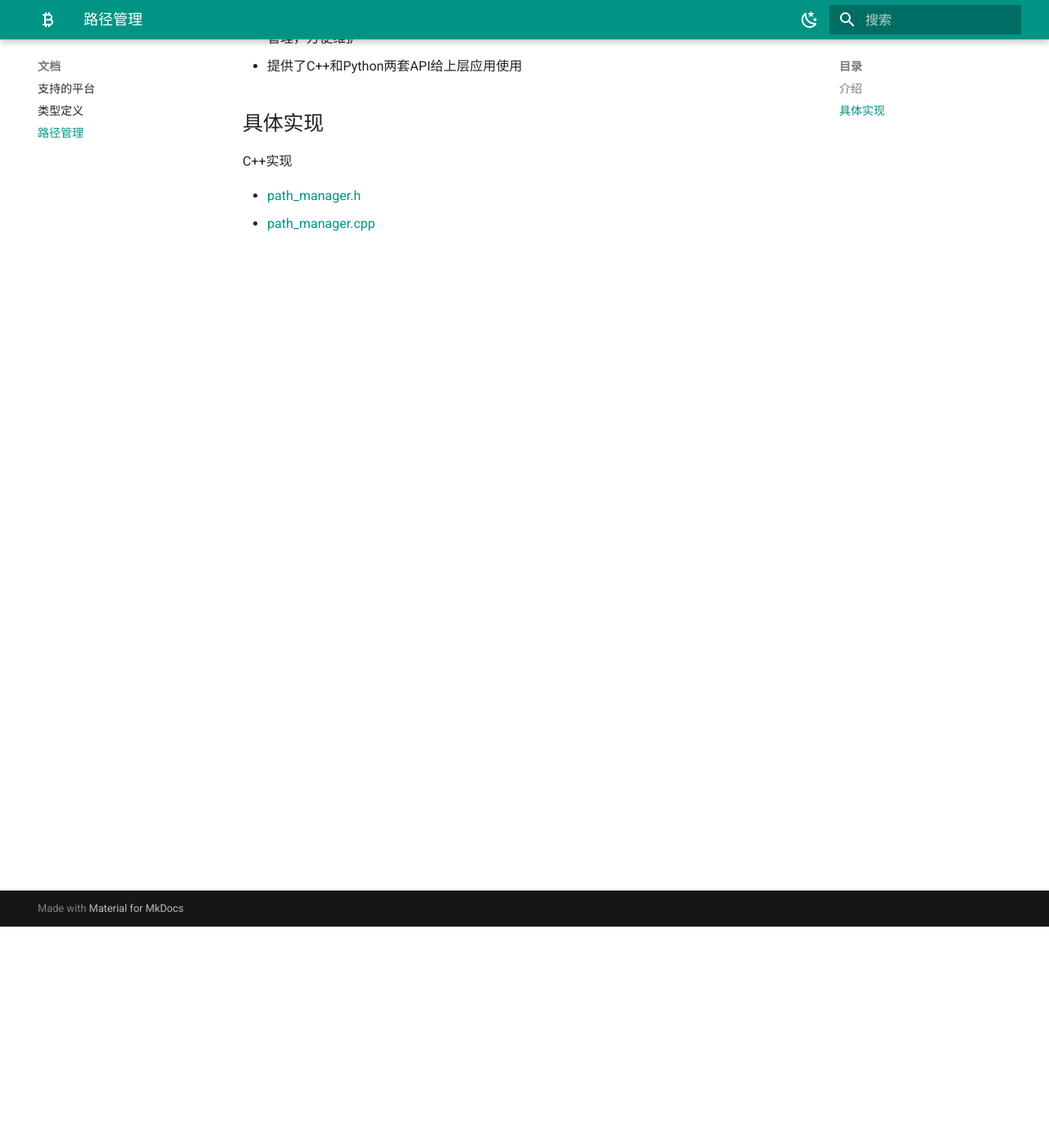
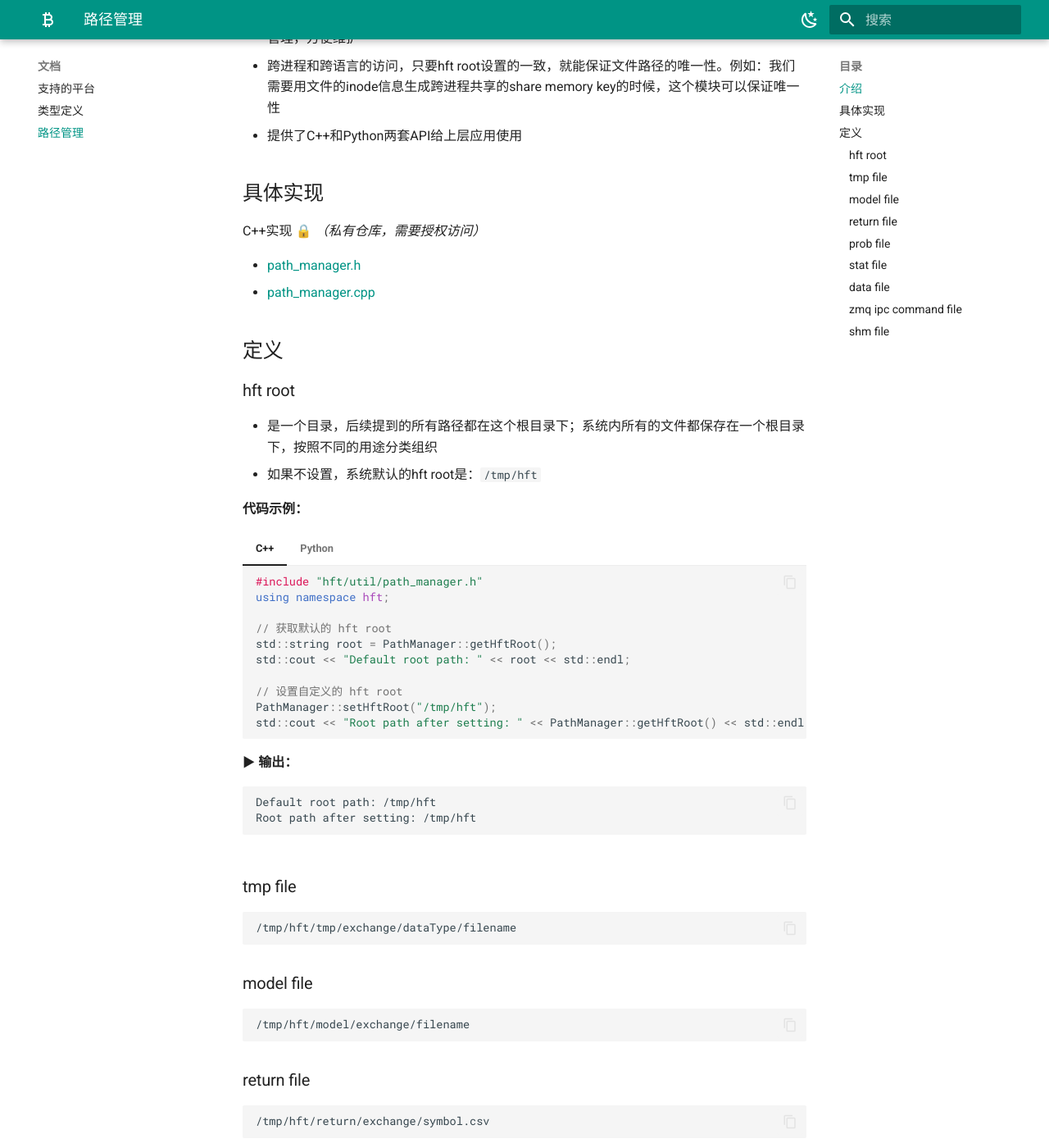
Before and after one commit to relaxdl/hft-wiki, an MkDocs documentation site: the page built from docs/common/path_manager.md, in a window 1280 px wide and 1400 px high, scrolled down 270 px. Shown: the whole window at 82% size. Built offline with MkDocs 1.6.1 and Material for MkDocs 9.7.7, drawn with Linux system fonts in a browser that asks for light colours; some of the changed text lies outside the part shown.

Commit message:
增加了path manager hft root example

````diff
--- a/docs/common/path_manager.md
+++ b/docs/common/path_manager.md
@@ -3,11 +3,110 @@
 ## 介绍
 
 * hft-lib库提供了路径管理的功能，项目中用到的所有路径。由底层C++的`PathManager`来统一管理，方便维护
+* 跨进程和跨语言的访问，只要hft root设置的一致，就能保证文件路径的唯一性。例如：我们需要用文件的inode信息生成跨进程共享的share memory key的时候，这个模块可以保证唯一性
 * 提供了C++和Python两套API给上层应用使用
 
 ## 具体实现
 
-C++实现
+C++实现 🔒 *（私有仓库，需要授权访问）*
 
 * [path_manager.h](https://github.com/relaxdl/hft-lib/blob/main/include/hft/util/path_manager.h)
 * [path_manager.cpp](https://github.com/relaxdl/hft-lib/blob/main/src/hft/util/path_manager.cpp)
+
+## 定义
+
+### hft root
+
+* 是一个目录，后续提到的所有路径都在这个根目录下；系统内所有的文件都保存在一个根目录下，按照不同的用途分类组织
+* 如果不设置，系统默认的hft root是：`/tmp/hft`
+
+**代码示例：**
+
+=== "C++"
+
+    ```cpp
+    #include "hft/util/path_manager.h"
+    using namespace hft;
+
+    // 获取默认的 hft root
+    std::string root = PathManager::getHftRoot();
+    std::cout << "Default root path: " << root << std::endl;
+
+    // 设置自定义的 hft root
+    PathManager::setHftRoot("/tmp/hft");
+    std::cout << "Root path after setting: " << PathManager::getHftRoot() << std::endl;
+    ```
+
+    **▶ 输出：**
+    ```
+    Default root path: /tmp/hft
+    Root path after setting: /tmp/hft
+    ```
+
+=== "Python"
+
+    ```python
+    import hft
+
+    # 获取默认的 hft root
+    root = hft.PathManager.getHftRoot()
+    print(f"Default root path: {root}")
+
+    # 设置自定义的 hft root
+    hft.PathManager.setHftRoot("/tmp/hft")
+    print(f"Root path after setting: {hft.PathManager.getHftRoot()}")
+    ```
+
+    **▶ 输出：**
+    ```
+    Default root path: /tmp/hft
+    Root path after setting: /tmp/hft
+    ```
+
+### tmp file
+
+```
+/tmp/hft/tmp/exchange/dataType/filename
+```
+
+### model file
+
+```
+/tmp/hft/model/exchange/filename
+```
+
+### return file
+
+```
+/tmp/hft/return/exchange/symbol.csv
+```
+
+### prob file
+
+```
+/tmp/hft/prob/exchange/symbol_side.csv
+```
+
+### stat file
+
+```
+/tmp/hft/stat/exchange/type/filename
+```
+
+### data file
+
+```
+/tmp/hft/data/exchange/channel/filename
+```
+
+### zmq ipc command file
+
+```
+/tmp/hft/zmq/command/name.ipc
+```
+
+### shm file
+
+```
+/tmp/hft/shm/exchange.type.symbol.valueType
+```
````
